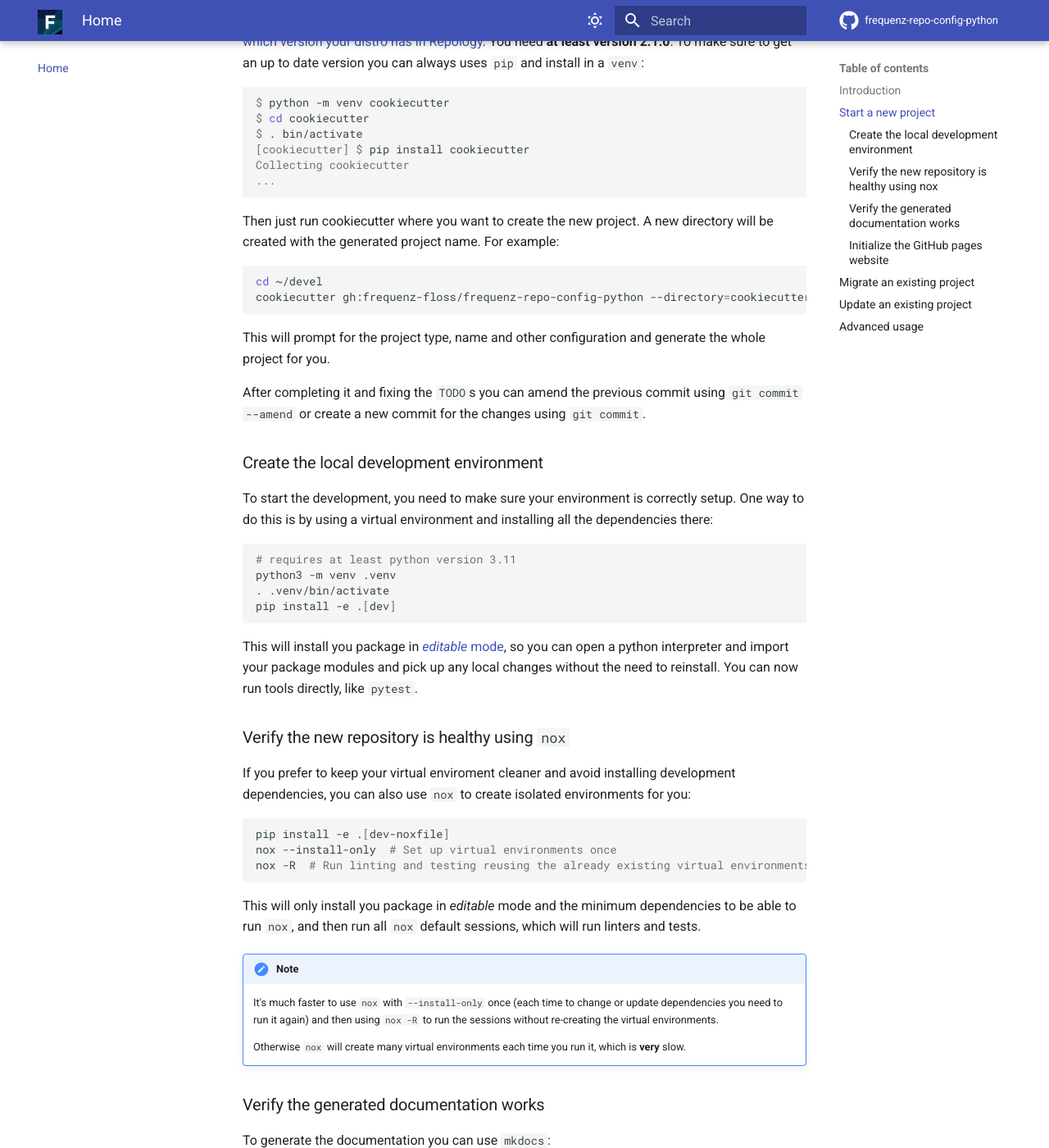
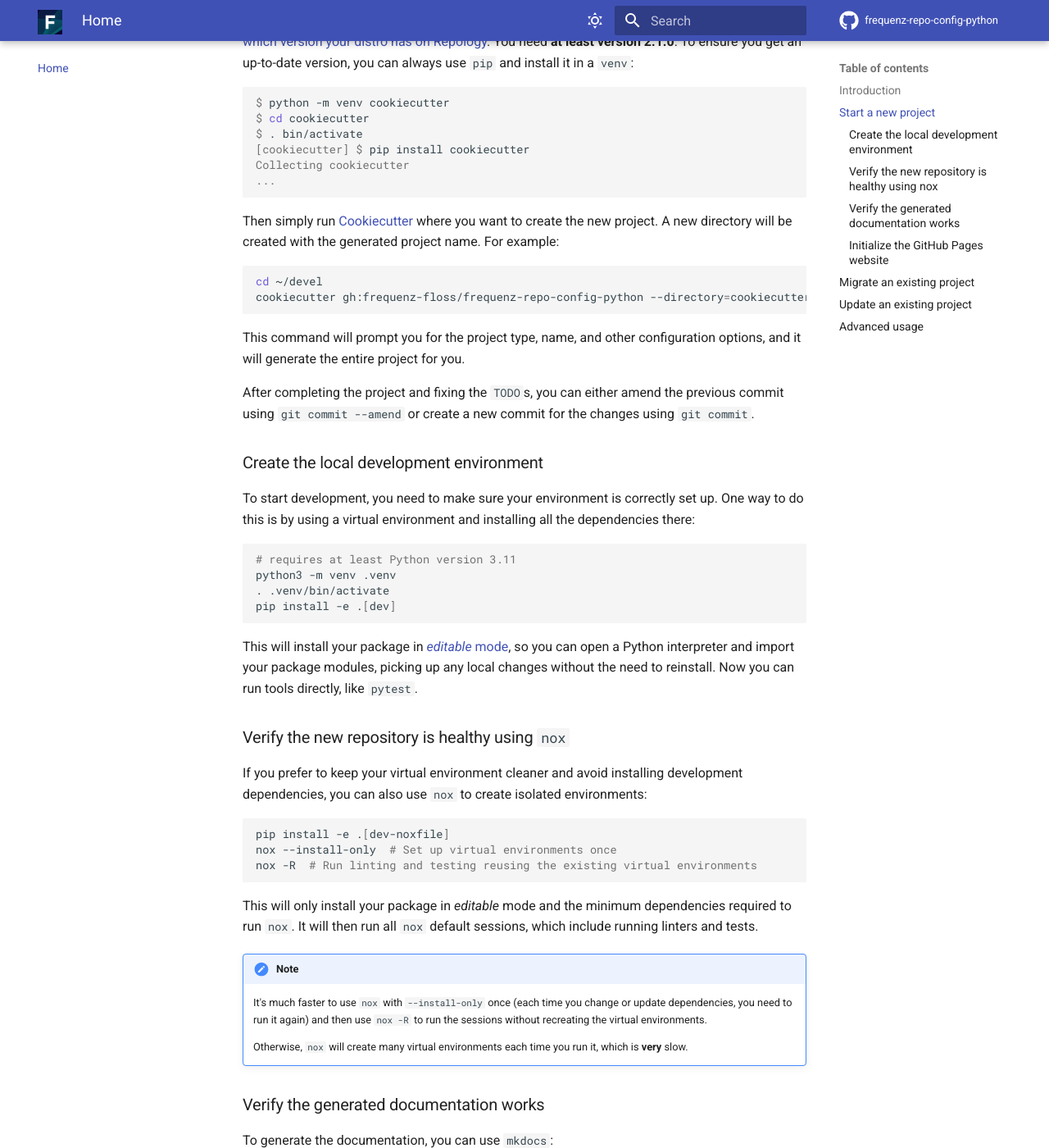
Before and after one commit to frequenz-floss/frequenz-repo-config-python, an MkDocs documentation site: the page built from docs/index.md, in a window 1280 px wide and 1400 px high, scrolled down 586 px. Shown: the whole window at 82% size. Built offline with MkDocs 1.6.1 and Material for MkDocs 9.7.7, drawn with Linux system fonts in a browser that asks for light colours; comment, search, counter and statistics services are not loaded; the version menu is left out; some of the changed text lies outside the part shown.

Commit message:
Fix grammar and other documentation issues
Suggestions were made by ChatGPT.

Signed-off-by: Leandro Lucarella <luca-frequenz@llucax.com>

````diff
--- a/docs/index.md
+++ b/docs/index.md
@@ -1,26 +1,26 @@
-# Frequenz repository configuration for Python
+# Frequenz Repository Configuration
 
 ## Introduction
 
-This is very opinionated set of tools and configurations to setup a Python
+This is a highly opinionated set of tools and configurations to set up a Python
 repository for [Frequenz](https://frequenz.com) projects.
 
-If offers:
+It offers:
 
 * [Cookiecutter] templates for scaffolding new projects
-* Trivial build of `noxfile.py` with some predefined sessions with all common
-  checks.
+* Trivial build of `noxfile.py` with some predefined sessions that include all
+  common checks.
 * Tools to build protobuf/grpc files as Python, including type information.
 
 ## Start a new project
 
-To start a new project you should first [install
+To start a new project, you should first [install
 Cookiecutter](https://cookiecutter.readthedocs.io/en/stable/installation.html).
 It is normally available in any Linux distribution, but some have a very old
-version (for example, Ubuntu/Debian).  You can [check which version your distro
-has in Repology](https://repology.org/project/cookiecutter/versions). You need
-**at least version 2.1.0**.  To make sure to get an up to date version you can
-always uses `pip` and install in a `venv`:
+version (for example, Ubuntu/Debian). You can [check which version your distro
+has on Repology](https://repology.org/project/cookiecutter/versions). You need
+**at least version 2.1.0**. To ensure you get an up-to-date version, you can
+always use `pip` and install it in a `venv`:
 
 ```console
 $ python -m venv cookiecutter
@@ -31,7 +31,7 @@ Collecting cookiecutter
 ...
 ```
 
-Then just run cookiecutter where you want to create the new project. A new
+Then simply run [Cookiecutter] where you want to create the new project. A new
 directory will be created with the generated project name. For example:
 
 ```sh
@@ -39,100 +39,101 @@ cd ~/devel
 cookiecutter gh:frequenz-floss/frequenz-repo-config-python --directory=cookiecutter
 ```
 
-This will prompt for the project type, name and other configuration and
-generate the whole project for you.
+This command will prompt you for the project type, name, and other
+configuration options, and it will generate the entire project for you.
 
-After completing it and fixing the `TODO`s you can amend the previous commit
-using `git commit --amend` or create a new commit for the changes using `git
-commit`.
+After completing the project and fixing the `TODO`s, you can either amend the
+previous commit using `git commit --amend` or create a new commit for the
+changes using `git commit`.
 
 ### Create the local development environment
 
-To start the development, you need to make sure your environment is correctly
-setup. One way to do this is by using a virtual environment and installing all
-the dependencies there:
+To start development, you need to make sure your environment is correctly set
+up. One way to do this is by using a virtual environment and installing all the
+dependencies there:
 
 ```sh
-# requires at least python version 3.11
+# requires at least Python version 3.11
 python3 -m venv .venv
 . .venv/bin/activate
 pip install -e .[dev]
 ```
 
-This will install you package in [*editable*
+This will install your package in [*editable*
 mode](https://setuptools.pypa.io/en/latest/userguide/development_mode.html), so
-you can open a python interpreter and import your package modules and pick up
-any local changes without the need to reinstall.  You can now run tools
+you can open a Python interpreter and import your package modules, picking up
+any local changes without the need to reinstall. Now you can run tools
 directly, like `pytest`.
 
 ### Verify the new repository is healthy using `nox`
 
-If you prefer to keep your virtual enviroment cleaner and avoid installing development dependencies, you can also use `nox` to create isolated environments for you:
+If you prefer to keep your virtual environment cleaner and avoid installing
+development dependencies, you can also use `nox` to create isolated
+environments:
 
 ```sh
 pip install -e .[dev-noxfile]
 nox --install-only  # Set up virtual environments once
-nox -R  # Run linting and testing reusing the already existing virtual environments
+nox -R  # Run linting and testing reusing the existing virtual environments
 ```
 
-This will only install you package in *editable* mode and the minimum
-dependencies to be able to run `nox`, and then run all `nox` default sessions,
-which will run linters and tests.
+This will only install your package in *editable* mode and the minimum
+dependencies required to run `nox`. It will then run all `nox` default
+sessions, which include running linters and tests.
 
 !!! note
 
-    It's much faster to use `nox` with `--install-only` once (each time to
-    change or update dependencies you need to run it again) and then using `nox
-    -R` to run the sessions without re-creating the virtual environments.
+    It's much faster to use `nox` with `--install-only` once (each time you
+    change or update dependencies, you need to run it again) and then use `nox
+    -R` to run the sessions without recreating the virtual environments.
 
-    Otherwise `nox` will create many virtual environments each time you run it,
-    which is **very** slow.
+    Otherwise, `nox` will create many virtual environments each time you run
+    it, which is **very** slow.
 
 ### Verify the generated documentation works
 
-To generate the documentation you can use `mkdocs`:
+To generate the documentation, you can use `mkdocs`:
 
 ```sh
 pip install .[dev-mkdocs]  # Not necessary if you already installed .[dev]
 mkdocs serve
 ```
 
-If the command fails, look at the log warnings and errors and fix them.  If it
-worked, now there is a local web server serving the documentation, you can
-point your browser to Now you can point your browser to
-[http://127.0.0.1:8000](/http://127.0.0.1:8000/) to have a look.
+If the command fails, look at the log warnings and errors and fix them. If it
+worked, now there is a local web server serving the documentation. You can
+point your browser to [http://127.0.0.1:8000](http://127.0.0.1:8000) to have
+a look.
 
 !!! info
 
-    For API projects `docker` is needed to generate and serve documentation, as
-    the easiest way to use the [tool to generate the documentation from
-    `.proto`](https://github.com/pseudomuto/protoc-gen-doc) files is using
+    For API projects, `docker` is needed to generate and serve documentation,
+    as the easiest way to use the [tool to generate the documentation from
+    `.proto` files](https://github.com/pseudomuto/protoc-gen-doc) is using
     `docker`.
 
-### Initialize the GitHub pages website
+### Initialize the GitHub Pages website
 
-The generated documentation can be easily published via GitHub pages, and it
-will be automatically updated for new pushed and releases, but for that to work
-correctly, some initial setup is needed:
+The generated documentation can be easily published via GitHub Pages, and it
+will be automatically updated for new pushes and releases. However, some
+initial setup is needed for it to work correctly:
 
 ```sh
 pip install -e .[dev-mkdocs]  # Not necessary if you already installed .[dev]
 mike deploy --update-aliases next latest  # Creates the branch gh-pages locally
 mike set-default latest  # Makes the latest alias the default version
-git push upstream gh-pages  # Pushes the new branch upstream so the website is published
+git push upstream gh-pages  # Pushes the new branch upstream to publish the website
 ```
 
-Then make sure that GitHub pages is enabled in
+Then make sure that GitHub Pages is enabled in
 `https://github.com/<repo-owner>/<repo-name>/settings/pages`.
 
 If all went well, your website should be available soon via
-`https://<repo-owner>.github.io//<repo-name>/`.
+`https://<repo-owner>.github.io/<repo-name>/`.
 
 ## Migrate an existing project
 
-The easiest way to migrate an existing project is to just generate a new one
-basing all the inputs in the current project metadata and then overwritting the
-existing files.
+The easiest way to migrate an existing project is to generate a new one based
+on the current project metadata and then overwrite the existing files.
 
 It is recommended to commit all changes before doing this, so you can then use
 `git` to look at the changes.
@@ -146,7 +147,7 @@ cookiecutter gh:frequenz-floss/frequenz-repo-config-python --directory=cookiecut
 rsync -vr --exclude=.git/ new-project/ /path/to/existing/project
 cd /path/to/existing/project
 git diff
-# Fix all the `TODO`s and cleanup the generated files
+# Fix all the `TODO`s and clean up the generated files
 git commit -a
 ```
 
@@ -155,8 +156,8 @@ git commit -a
     The trailing slash in `new-project/` and the lack of it in
     `/path/to/existing/project` are meaningful to `rsync`.
 
-    Also make sure to **exclude** the `.git/` directory to avoid messing up
-    with your local git repository.
+    Also, make sure to **exclude** the `.git/` directory to avoid messing up
+    with your local Git repository.
 
 !!! tip
 
@@ -166,10 +167,10 @@ git commit -a
 
 ## Update an existing project
 
-To update an existing project you can use the [Cookiecutter *replay
+To update an existing project, you can use the [Cookiecutter *replay
 file*](https://cookiecutter.readthedocs.io/en/stable/advanced/replay.html) that
-was saved during the project generation.  The file is saved in
-`.cookiecutter-replay.json`.  Using this file you can re-run [Cookiecutter]
+was saved during the project generation. The file is saved as
+`.cookiecutter-replay.json`. Using this file, you can re-run [Cookiecutter]
 without having to enter all the inputs again.
 
 !!! warning
@@ -189,17 +190,17 @@ cookiecutter gh:frequenz-floss/frequenz-repo-config-python \
 
 This will create a new commit with all the changes to the overwritten files.
 Bear in mind that all the `TODO`s will come back, so there will be quite a bit
-of cleanup to do.  You can easily check what was changed using `git show`, and
+of cleanup to do. You can easily check what was changed using `git show`, and
 you can use `git commit --amend` to amend the previous commit with the template
-updates, or create a new commit with the fixes.  You can also use `git citool`
-or `git gui` to easily add, remove or even discard (revert) changes in the
+updates, or create a new commit with the fixes. You can also use `git citool`
+or `git gui` to easily add, remove, or even discard (revert) changes in the
 templates update commit.
 
 !!! note
 
     The `project-directory` is the directory of your previously generated
     project. If you renamed it, then the files will be generated in a new
-    directory with the original name.  You can update the target directory in
+    directory with the original name. You can update the target directory in
     the replay file.
 
 !!! note
@@ -218,12 +219,12 @@ templates update commit.
 The [Cookiecutter] template uses some tools provided as a library by this
 project.
 
-Usually users don't need deal with it directly, but if you project needs some
-extra customization (like disabling `nox` sessions or adding new ones, or using
-different CLI options for some tools), then you'll need to.
+Usually, users don't need to deal with it directly, but if your project needs
+some extra customization (like disabling `nox` sessions or adding new ones, or
+using different CLI options for some tools), then you'll need to.
 
 You can find information about the extra features in the [API
-refence](reference/frequenz/repo/config/).
+reference](reference/frequenz/repo/config/).
 
 
 [Cookiecutter]: https://cookiecutter.readthedocs.io/en/stable
````
Also changed, not shown: README.md (+19 -19 lines), RELEASE_NOTES.md (+4 -4 lines).
